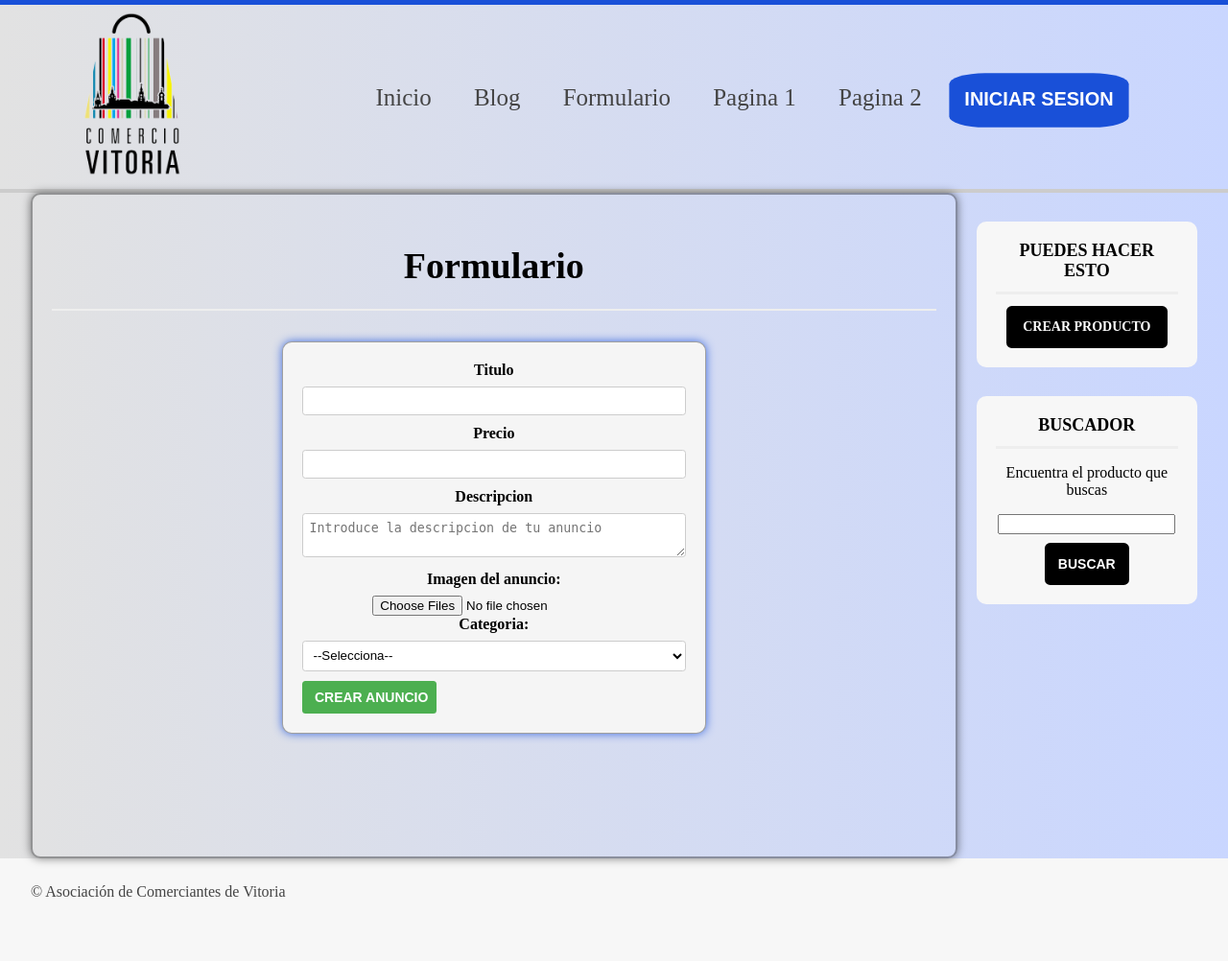
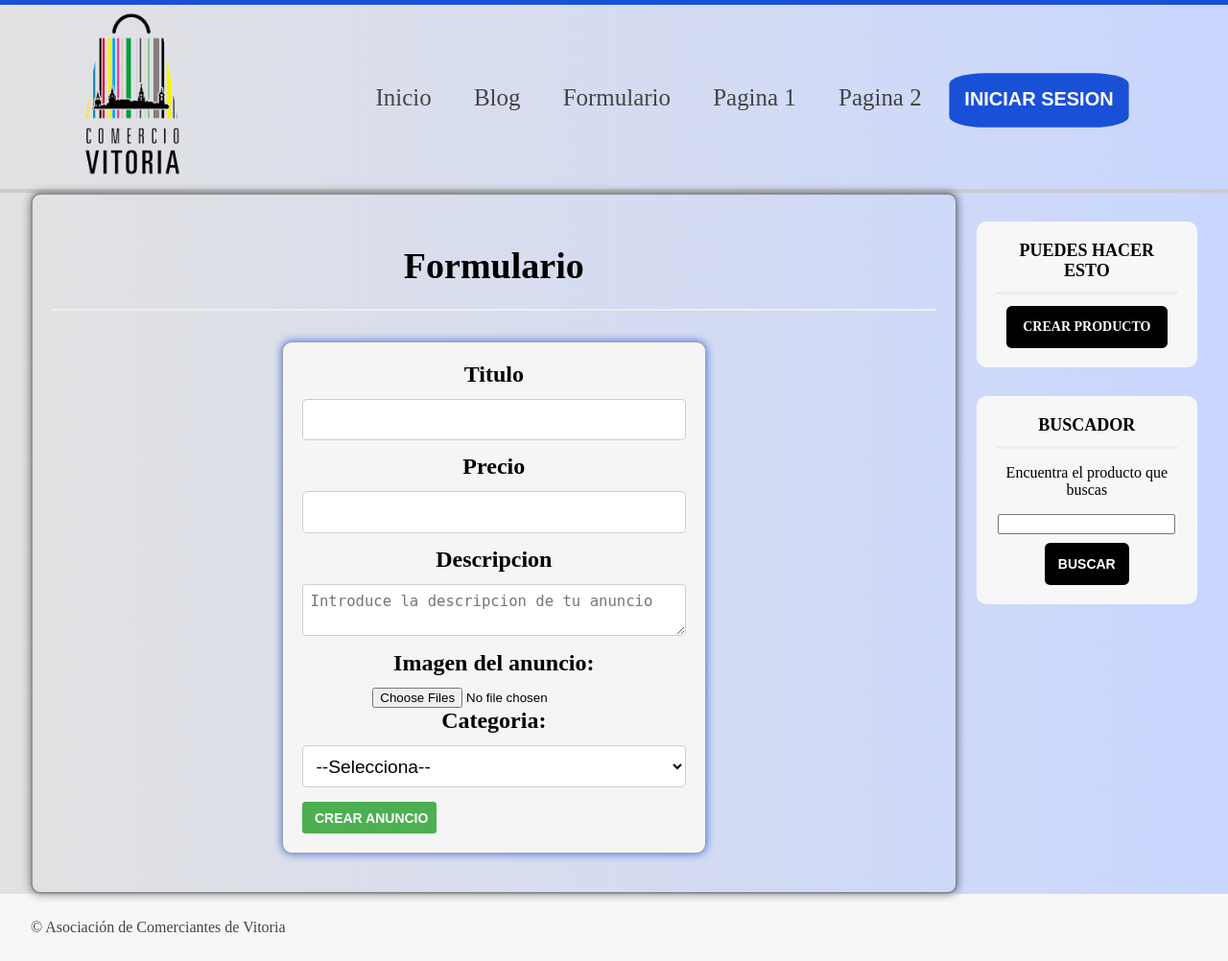
Before and after one commit to AnderMoraPedregosa/Proyecto-2, a PHP site: page /formulario in a window 1280 px wide. Shown: the whole page at 96% size. Before the commit the page ends 935 px from the top, so only its background shows below. Run offline with PHP 8.4, Linux system fonts and the light colour scheme; data that the repository does not hold is empty; some libraries are stand-ins or nearby versions.

Commit message:
commits css

```diff
--- a/web/assets/css/styles.css
+++ b/web/assets/css/styles.css
@@ -453,12 +453,14 @@ body {
     border: 0.063em solid rgba(0, 0, 0, 0.349);
     border-radius: 10px;
     box-shadow: 0px 0px 10px #3D6CE1;
+
 }
 
 .form_anuncios label {
     display: block;
     margin-bottom: 0.5em;
     font-weight: bold;
+    font-size: 1.5em;
 }
 
 .form_anuncios input[type="text"],
@@ -471,6 +473,7 @@ body {
     box-sizing: border-box;
     border: 0.063em solid #ccc;
     border-radius: 0.25em;
+    font-size: 1.2em;
 }
 
 .form_anuncios select {
```
